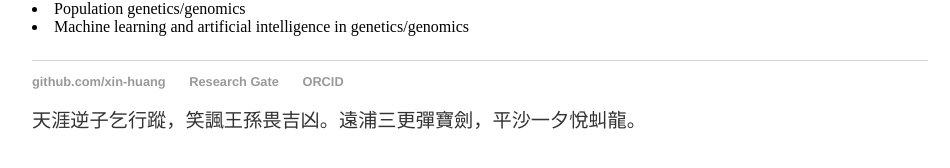
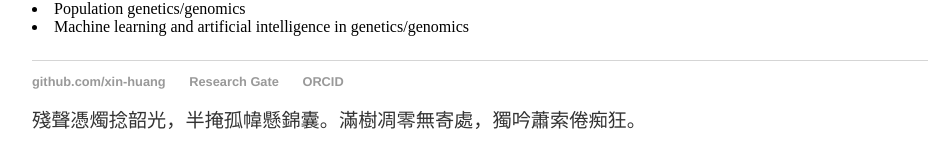
Before and after one commit to xin-huang/xin-huang.github.io, a Jekyll site: the page built from index.html, in a window 1280 px wide. Shown: the part 275-443 px from the top of the page, without its empty margins (160-1110 px from the left). Built offline with Jekyll 4.4.1, drawn with Linux system fonts in a browser that asks for light colours.

Commit message:
Update footer

```diff
--- a/_layouts/default.html
+++ b/_layouts/default.html
@@ -28,7 +28,7 @@
 				    <li><a href="https://www.researchgate.net/profile/Xin_Huang39">Research Gate</a></li>
 				    <li><a href="http://orcid.org/0000-0002-9918-9602">ORCID</a></li>
 				</ul>
-                <p>天涯逆子乞行蹤，笑諷王孫畏吉凶。遠浦三更彈寶劍，平沙一夕悅虯龍。</p>
+                <p style="font-family:MingLiu">殘聲憑燭捻韶光，半掩孤幃懸錦囊。滿樹凋零無寄處，獨吟蕭索倦痴狂。</p>
 			</footer>
 		</body>
 	</html>
```
